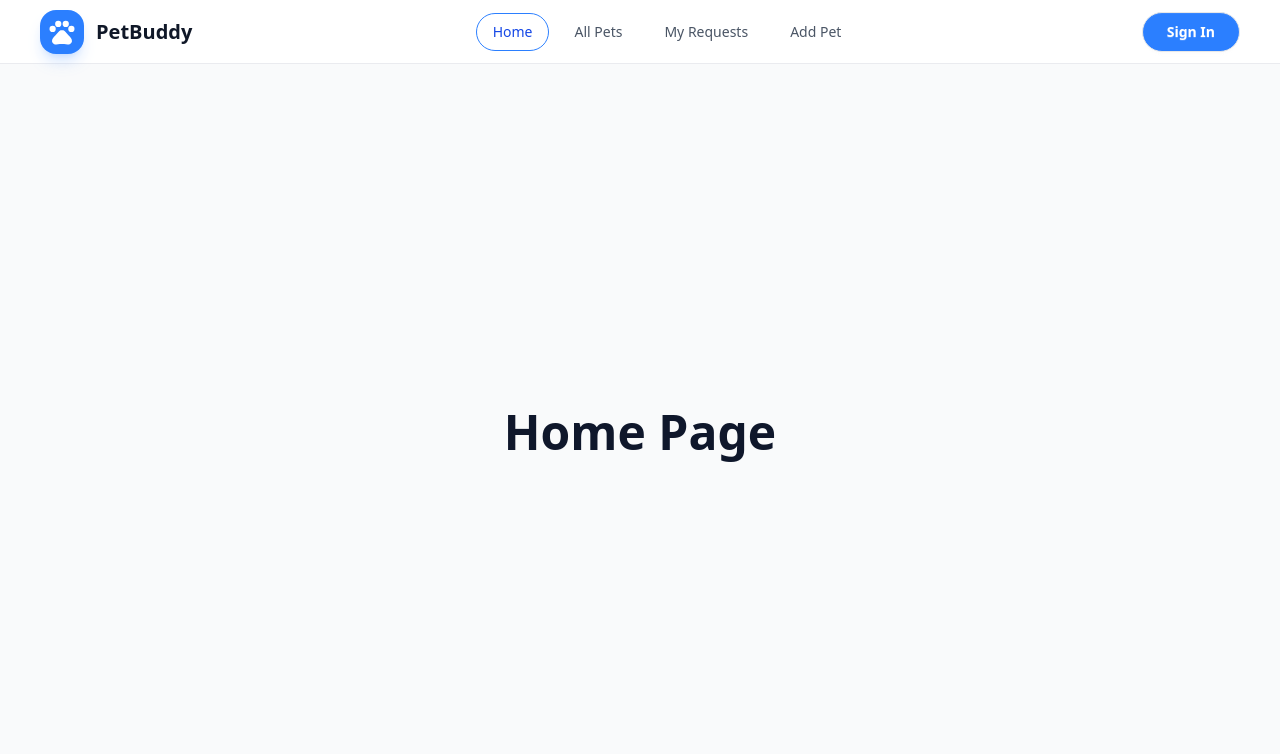
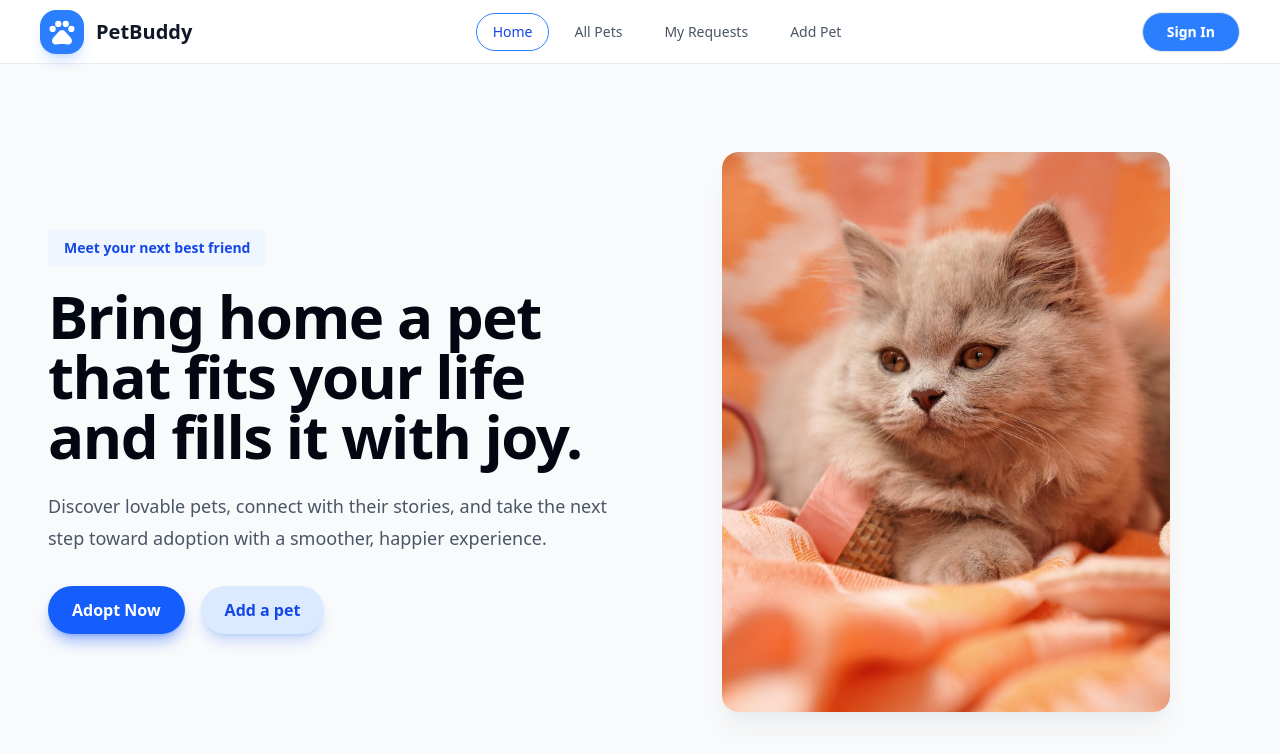
Before and after one commit to moziful/assignment-09, a Next.js app: page / in a window 1280 px wide. Shown: the top 754 px of the page. Built offline with nearby package versions, Linux system fonts and the light colour scheme.

Commit message:
Added hero Section

```diff
--- a/src/app/auth/signin/page.jsx
+++ b/src/app/auth/signin/page.jsx
@@ -33,7 +33,7 @@ const SignInPage = () => {
           Sign In
         </button>
         <p>
-          Don't Have an Account?{" "}
+          Don&apos;t Have an Account?{" "}
           <Link href="/auth/signup" className="text-blue-500 hover:underline">
             Sign Up
           </Link>
--- a/src/app/not-found.js
+++ b/src/app/not-found.js
@@ -19,7 +19,7 @@ export default function NotFound() {
 
         <p className="mx-auto mt-4 max-w-lg text-base leading-7 text-gray-600">
           The page you are looking for does not exist or may have been moved.
-          Let's see which pet is here for you!
+          Let&apos;s see which pet is here for you!
         </p>
 
         <div className="mt-8 flex flex-col items-center justify-center gap-3 sm:flex-row">
--- a/src/app/page.js
+++ b/src/app/page.js
@@ -1,9 +1,9 @@
+import Hero from "@/components/Hero";
+
 export default function Home() {
   return (
-    <div className="flex flex-1 items-center justify-center px-4 py-20">
-      <h1 className="text-4xl font-bold text-slate-900 sm:text-5xl">
-        Home Page
-      </h1>
+    <div className="flex flex-1 justify-center px-4 py-4">
+      <Hero />
     </div>
   );
 }
--- /dev/null
+++ b/src/components/Hero.jsx
@@ -0,0 +1,49 @@
+import Image from "next/image";
+import Link from "next/link";
+
+const Hero = () => {
+  return (
+    <section className="mx-auto grid w-full max-w-7xl items-center gap-10 px-4 sm:px-6 lg:grid-cols-2 lg:px-8">
+      <div>
+        <p className="mb-5 inline-flex w-fit items-center rounded-md bg-blue-50 px-4 py-2 text-sm font-semibold text-blue-700">
+          Meet your next best friend
+        </p>
+        <h1 className="max-w-xl text-4xl font-black tracking-tight text-gray-950 sm:text-5xl lg:text-6xl">
+          Bring home a pet that fits your life and fills it with joy.
+        </h1>
+        <p className="mt-6 max-w-xl text-lg leading-8 text-gray-600">
+          Discover lovable pets, connect with their stories, and take the next
+          step toward adoption with a smoother, happier experience.
+        </p>
+        <div className="mt-8 flex gap-4">
+          <Link
+            href="/all-pets"
+            className="inline-flex items-center justify-center rounded-full bg-blue-600 px-6 py-3 text-base font-semibold text-white shadow-lg shadow-blue-600/40 transition hover:bg-blue-700"
+          >
+            Adopt Now
+          </Link>
+          <Link
+            href="/add-pet"
+            className="inline-flex items-center justify-center rounded-full bg-blue-100 px-6 py-3 text-base font-semibold text-blue-700 shadow-lg shadow-blue-600/20 transition hover:bg-blue-200"
+          >
+            Add a pet
+          </Link>
+        </div>
+      </div>
+      <div className="relative mx-auto w-full max-w-sm lg:max-w-md">
+        <div className="absolute rounded-3xl bg-blue-500/10 blur-3xl" />
+        <div className="relative overflow-hidden rounded-2xl shadow-xl shadow-gray-200/60">
+          <Image
+            src="/pet-hero.jpg"
+            alt="Cute pet for adoption"
+            width={200}
+            height={200}
+            className="h-auto w-full rounded-2xl object-cover"
+          />
+        </div>
+      </div>
+    </section>
+  );
+};
+
+export default Hero;
```
Also changed, not shown: public/pet-hero.jpg (added).
